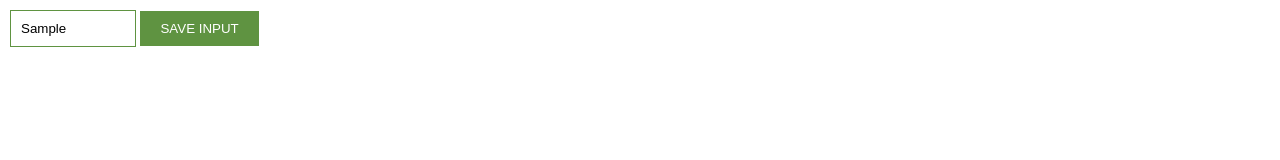
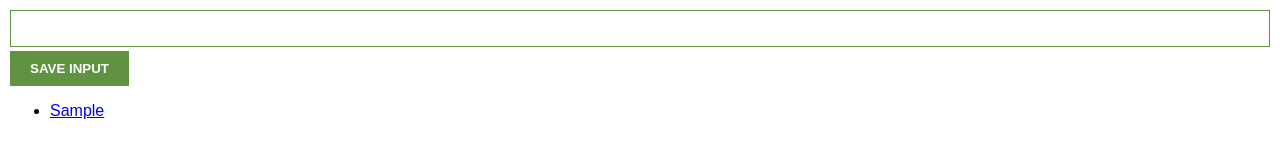
Before and after one commit to FardinAhmed3/Scrimba-JavaScript, a plain HTML site: page Scrimba/Chrome Extension/index.html in a window 1280 px wide. Both pictures are taken after typing "Sample" into the empty fields and a click on the button "SAVE INPUT". Drawn offline with Linux system fonts and the light colour scheme.

Commit message:
Added functions to extension

```diff
--- a/Scrimba/Chrome Extension/index.css
+++ b/Scrimba/Chrome Extension/index.css
@@ -3,16 +3,19 @@ body {
     padding: 10px;
     font-family: Arial, Helvetica, sans-serif;
 }
+
 input {
-    width: 10%;
+    width: 100%;
     padding: 10px;
     box-sizing: border-box;
     border: 1px solid #5f9341;
     margin-bottom: 4px;
 }
+
 button {
     background: #5f9341;
     color: white;
     padding: 10px 20px;
     border: none;
+    font-weight: bold;
 }
--- a/Scrimba/Chrome Extension/index.html
+++ b/Scrimba/Chrome Extension/index.html
@@ -5,6 +5,8 @@
     <body>
         <input id="input-el" type="text">
         <button id="input-btn">SAVE INPUT</button>
+        <ul id="ulist-el"></ul>
         <script src="index.js"></script>
+
     </body>
 </html>
--- a/Scrimba/Chrome Extension/index.js
+++ b/Scrimba/Chrome Extension/index.js
@@ -1,8 +1,21 @@
-function saveLead(){
-    console.log("Button Clicked")
+//Initialization step
+myLeads=[]
+const inputEl=document.getElementById("input-el")
+const inputBtn=document.getElementById("input-btn")
+const uListEl=document.getElementById("ulist-el")
+
+//Listening for button clicks
+inputBtn.addEventListener("click", function(){
+    myLeads.push(inputEl.value)     //Pushing the element in the array
+    console.log(myLeads)            //Debug
+    renderLeads()                   //Call render function to display
+    inputEl.value=""                //Clear input field
+    })
+
+function renderLeads(){
+    let listItems=""
+for (let i = 0; i < myLeads.length; i++) {
+    listItems += "<li><a href='#'>" + myLeads[i] + "</a></li>"
 }
-
-let inputBtn=document.getElementById("input-btn")
-inputBtn.addEventListener("click", function(){
-    console.log("Clicked through event listener")
-})
+uListEl.innerHTML =listItems
+}
```
